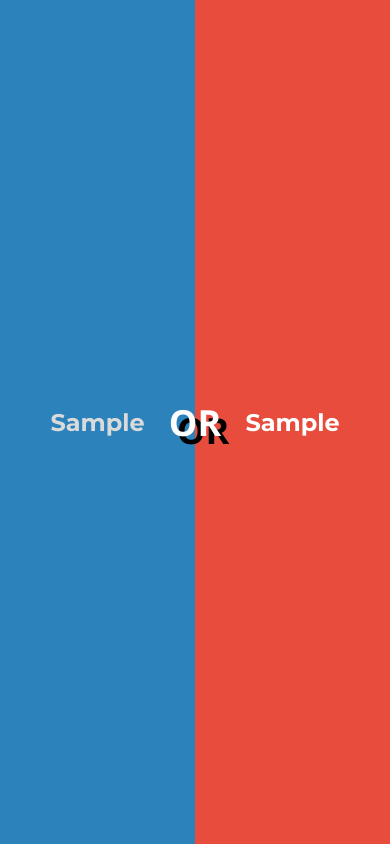
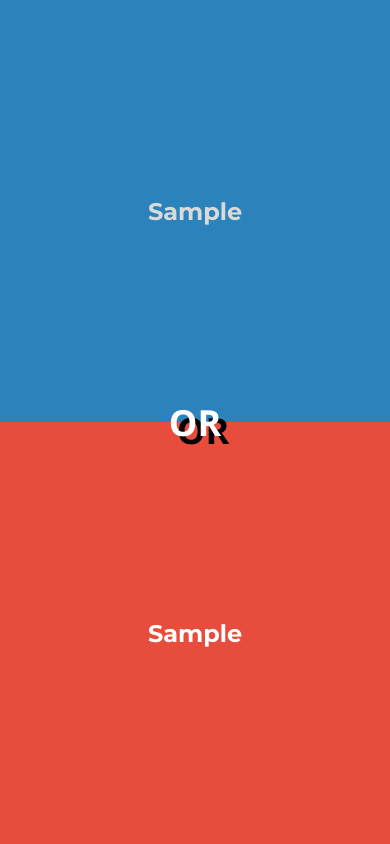
Before and after one commit to gitThatBag/CompSciFinalProject, a Python web app: template templates/main.html in a window 390 px wide. Run offline with Jinja, Linux system fonts and the light colour scheme; the template is opened without the code that fills it: most values are stand-ins (such as "Sample title", 1, 10 or a date in 2020).

Commit message:
Update main.html

```diff
--- a/templates/main.html
+++ b/templates/main.html
@@ -17,11 +17,7 @@
       background-color: #f0f0f0;
     }
 
-    @media (max-width: 786px) {
-            .container {
-                flex-direction: column;
-            }
-        }
+
 
     .container {
       height: 100vh;
@@ -31,6 +27,12 @@
       transition: opacity 0.8s ease, transform 0.6s ease;
       overflow: hidden;
     }
+
+      @media (max-width: 786px) {
+          .container {
+              flex-direction: column;
+          }
+      }
 
     .choice {
         flex: 1;
```
